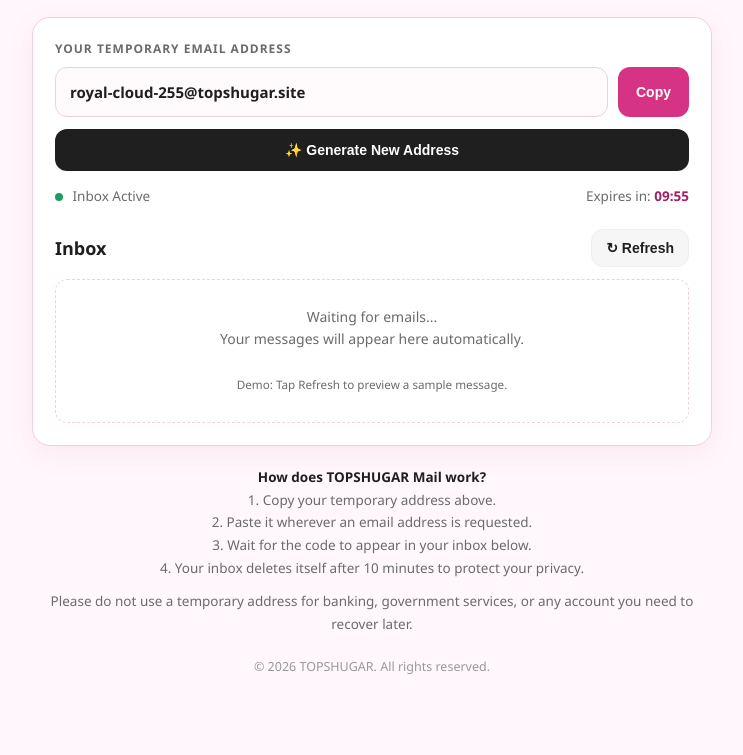
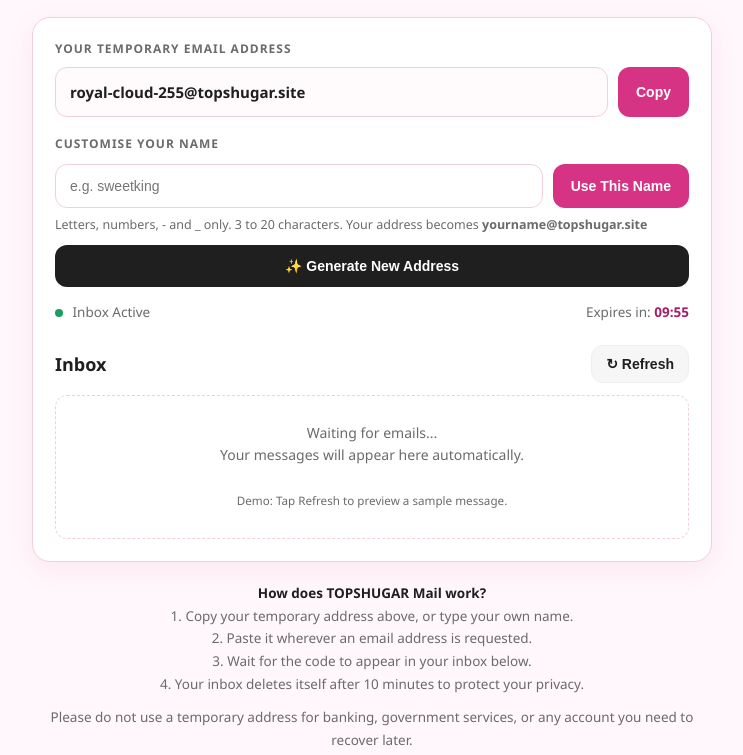
Before and after one commit to Topshugar/TOPSHUGAR, a plain HTML site: page index.html in a window 1280 px wide. Shown: the part 244-999 px from the top of the page, without its empty margins (268-1011 px from the left). Before the commit the page ends 959 px from the top, so only its background shows below. Drawn offline with Linux system fonts and the light colour scheme.

Commit message:
Update index.html

```diff
--- a/index.html
+++ b/index.html
@@ -105,6 +105,41 @@
       overflow: hidden;
       text-overflow: ellipsis;
       white-space: nowrap;
+    }
+
+    /* Custom Name */
+    .custom-row {
+      display: flex;
+      gap: 10px;
+      margin-top: 12px;
+    }
+    #customName {
+      flex: 1;
+      padding: 13px 14px;
+      border: 1px solid var(--border);
+      border-radius: 12px;
+      font-size: 14px;
+      outline: none;
+      background: #fff;
+    }
+    #customName:focus { border-color: var(--primary); }
+    .btn-use {
+      background: var(--primary);
+      color: #fff;
+      padding: 0 18px;
+      white-space: nowrap;
+    }
+    .btn-use:hover { background: var(--primary-dark); }
+    .custom-hint {
+      font-size: 12.5px;
+      color: var(--muted);
+      margin-top: 8px;
+    }
+    .custom-error {
+      font-size: 12.5px;
+      color: #c00;
+      margin-top: 6px;
+      display: none;
     }
 
     /* Buttons */
@@ -236,7 +271,7 @@
             <stop offset="100%" stop-color="#D4A017" />
           </linearGradient>
         </defs>
-        <path d="M50 4 L78 14 L92 32 L92 66 L78 88 L50 97 L22 88 L8 66 L8 32 L22 14 Z" fill="url(#sugarGrad)" />
+        <path d="M50 4 L78 14 L92 32 L92 66 L78 88 L50 97 L22 88 L8 32 L22 14 Z" fill="url(#sugarGrad)" />
         <path d="M10 32 L50 60 L90 32" fill="none" stroke="url(#goldGrad)" stroke-width="3" stroke-linecap="round" stroke-linejoin="round" />
         <path d="M10 66 L34 50 M90 66 L66 50" fill="none" stroke="url(#goldGrad)" stroke-width="2" stroke-linecap="round" opacity="0.7" />
         <circle cx="28" cy="26" r="1.6" fill="#fff" opacity="0.9" />
@@ -259,6 +294,15 @@
       <button class="btn-copy" onclick="copyAddress()">Copy</button>
     </div>
 
+    <!-- Custom name -->
+    <div class="label" style="margin-top:18px;">Customise Your Name</div>
+    <div class="custom-row">
+      <input type="text" id="customName" placeholder="e.g. sweetking" maxlength="20" autocomplete="off" />
+      <button class="btn-use" onclick="useCustomName()">Use This Name</button>
+    </div>
+    <p class="custom-hint">Letters, numbers, - and _ only. 3 to 20 characters. Your address becomes <b>yourname@topshugar.site</b></p>
+    <p class="custom-error" id="customError"></p>
+
     <button class="btn-new" onclick="generateAddress()">✨ Generate New Address</button>
 
     <!-- Status and expiry timer -->
@@ -279,7 +323,7 @@
   <!-- How it works -->
   <div class="info">
     <p><b>How does TOPSHUGAR Mail work?</b><br>
-    1. Copy your temporary address above.<br>
+    1. Copy your temporary address above, or type your own name.<br>
     2. Paste it wherever an email address is requested.<br>
     3. Wait for the code to appear in your inbox below.<br>
     4. Your inbox deletes itself after 10 minutes to protect your privacy.</p>
@@ -306,6 +350,49 @@
   let secondsLeft = 600; // 10 minutes
   let timerInterval;
 
+  // Clean a custom name: lowercase, allow only a-z 0-9 - _
+  function cleanName(name) {
+    return name.toLowerCase().trim()
+      .replace(/[^a-z0-9-_]/g, '')
+      .replace(/^-+|-+$/g, '');
+  }
+
+  // Show error under custom name input
+  function showCustomError(msg) {
+    const el = document.getElementById("customError");
+    el.textContent = msg;
+    el.style.display = msg ? "block" : "none";
+  }
+
+  // Use the name typed by the user
+  function useCustomName() {
+    const raw = document.getElementById("customName").value;
+    const clean = cleanName(raw);
+
+    if (clean.length < 3) {
+      showCustomError("Please type at least 3 letters or numbers.");
+      return;
+    }
+    if (clean.length > 20) {
+      showCustomError("Keep it to 20 characters or less.");
+      return;
+    }
+
+    // If user typed invalid characters, show them the cleaned version
+    document.getElementById("customName").value = clean;
+    showCustomError("");
+
+    const address = `${clean}@${DOMAIN}`;
+    document.getElementById("emailAddress").textContent = address;
+    resetTimer();
+    loadDemoInbox();
+  }
+
+  // Allow Enter key to submit custom name
+  document.getElementById("customName").addEventListener("keydown", function(e) {
+    if (e.key === "Enter") useCustomName();
+  });
+
   // Generate a random address: adjective-noun-number@domain
   function generateAddress() {
     const adj = ADJECTIVES[Math.floor(Math.random() * ADJECTIVES.length)];
@@ -313,6 +400,8 @@
     const num = Math.floor(100 + Math.random() * 900);
     const address = `${adj}-${noun}-${num}@${DOMAIN}`;
     document.getElementById("emailAddress").textContent = address;
+    document.getElementById("customName").value = "";
+    showCustomError("");
     resetTimer();
     loadDemoInbox();
   }
```
